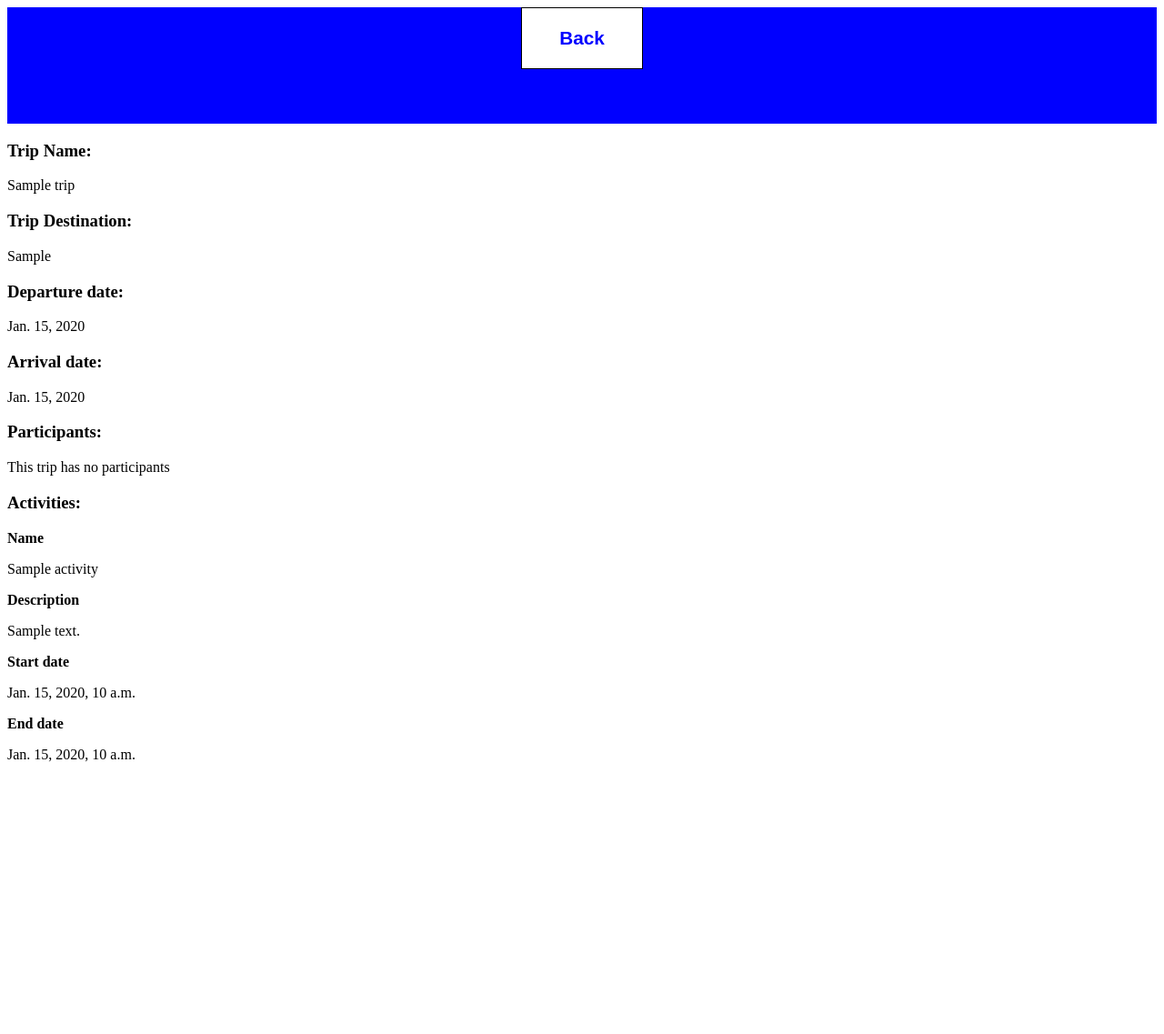
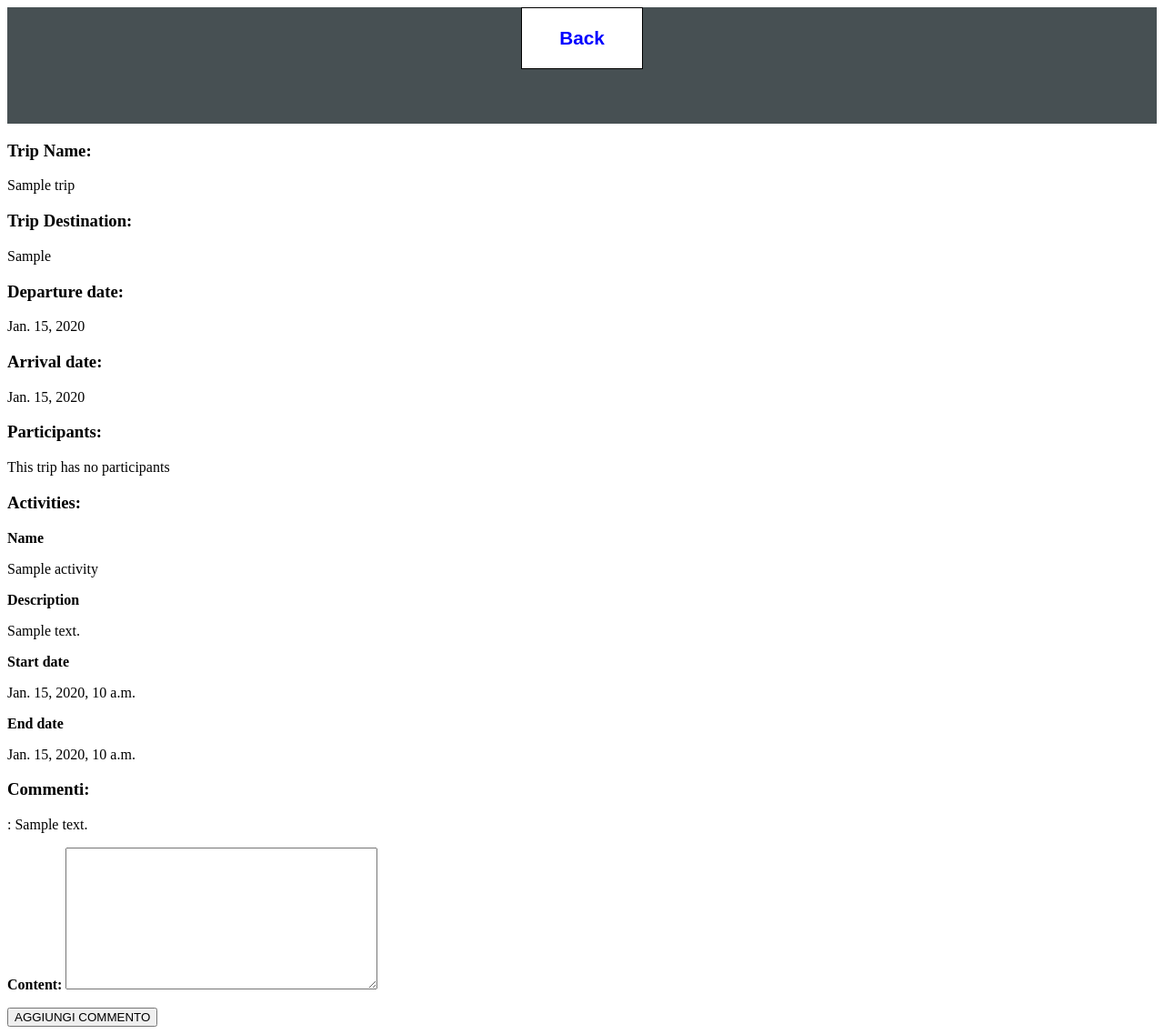
Before and after one commit to alessandrofloris/progettoIsw, a Django app: page /viewtrip/1 in a window 1280 px wide. Shown: the whole page at 91% size. Before the commit the page ends 838 px from the top, so only its background shows below. Run offline with Django 4.2, Linux system fonts and the light colour scheme; tables that the repository leaves empty hold one stand-in row (values such as "Sample post").

Commit message:
Implementation of invitation reject + visualization and creation of comments in tripdetails.html

```diff
--- a/travelGroup/forms.py
+++ b/travelGroup/forms.py
@@ -7,7 +7,7 @@ from django.contrib.auth.forms import UserCreationForm, AuthenticationForm
 
 
 class InvitationForm(forms.Form):
-    recipient_email = forms.EmailField(label='Email')
+    recipient_email = forms.EmailField(label='Email', widget=forms.EmailInput(attrs={'placeholder': 'Email'}))
     trip = forms.ModelChoiceField(queryset=None, label='Nome viaggio')
 
     def __init__(self, user, *args, **kwargs):
@@ -19,6 +19,8 @@ class InvitationForm(forms.Form):
         # Crea un campo di scelta per i viaggi
         self.fields['trip'].queryset = trips
 
+class CommentForm(forms.Form):
+    content = forms.CharField(widget=forms.Textarea)
 
 class RegistrationUserForm(UserCreationForm):
     class Meta(UserCreationForm):
--- a/travelGroup/static/travelGroup/tripsTemplate.css
+++ b/travelGroup/static/travelGroup/tripsTemplate.css
@@ -3,7 +3,7 @@
 header {
     height: 8em;
     width: 100%;
-    background: blue;
+    background: #475053;
 }
 
 .box-container{
--- a/travelGroup/templates/travelGroup/tripdetails.html
+++ b/travelGroup/templates/travelGroup/tripdetails.html
@@ -49,7 +49,7 @@
             <h3 class="field-label">Participants:</h3>
             {% if participants.count > 0 %}
                 {% for participant in participants %}
-                    <p class="field-content">{{ participant.name }} {{ participant.surname }}</p>
+                    <p class="field-content">{{ participant.first_name }} {{ participant.last_name }}</p>
                 {% endfor %}
             {% else %}
                 <p class="field-content">This trip has no participants</p>
@@ -74,6 +74,22 @@
             {% endif %}
         </div>
 
+
+        <div class="field_container">
+            <h3 class="field-label">Commenti:</h3>
+            {% if comments.count > 0 %}
+                {% for comment in comments %}
+                    <p class="field-content">{{ comment.user.username }}: {{ comment.content }}</p>
+                {% endfor %}
+            {% else %}
+                <p class="field-content">Nessun commento!</p>
+            {% endif %}
+        </div>
+        <form action="{% url 'travelGroup:add_comment' trip.id %}" method="post">
+            {% csrf_token %}
+            {{ comment_form.as_p }}
+            <button type="submit" name="add_comment" > AGGIUNGI COMMENTO</button>
+        </form>
     </div>
 
 {% endblock %}
--- a/travelGroup/urls.py
+++ b/travelGroup/urls.py
@@ -13,5 +13,6 @@ urlpatterns = [
     path("logout", views.logout_page, name='logout'),
     path("invite", views.invite),
     path("viewtrip/<int:trip_id>", views.view_trip, name='viewtrip'),
-    path('accetta_invito/<int:invitation_id>/', views.accetta_invito, name='accetta_invito'),
+    path('process_invitation/<int:invitation_id>/', views.process_invitation, name='process_invitation'),
+    path('add_comment/<int:trip_id>/', views.add_comment, name='add_comment'),
 ]
--- a/travelGroup/views.py
+++ b/travelGroup/views.py
@@ -1,8 +1,8 @@
 from django.db import IntegrityError
 from django.http import HttpResponse, HttpResponseRedirect
 from django.shortcuts import render, redirect
-from .models import Trip, CustomUser, Invitation
-from .forms import TripForm, ActivityFormSet, RegistrationUserForm, AuthenticationForm, InvitationForm
+from .models import Trip, CustomUser, Invitation, Comment
+from .forms import TripForm, ActivityFormSet, RegistrationUserForm, AuthenticationForm, InvitationForm, CommentForm
 from django.contrib.auth import login, logout
 from django.contrib import messages
 from django.contrib.auth.decorators import login_required
@@ -92,6 +92,7 @@ def invite(request):
 
     if request.method == 'POST':
         form = InvitationForm(request.user, request.POST)
+
         if form.is_valid():
             sender_user = request.user
             recipient_email = form.cleaned_data['recipient_email']
@@ -103,19 +104,20 @@ def invite(request):
             except IntegrityError:
                 return HttpResponse("You already made an identical invitation for this user")
 
-            return HttpResponseRedirect("invite")  # Reindirizza l'utente a una pagina di conferma
+            return HttpResponseRedirect("invite")
 
     else:
-        form = InvitationForm(request.user, request.POST)
+        form = InvitationForm(request.user)
 
     return render(request, 'travelGroup/invite.html', {'form': form, 'invitations_list': invitations_list})
 
 
+def process_invitation(request, invitation_id):
 
-def accetta_invito(request, invitation_id):
     try:
         invitation = Invitation.objects.get(pk=invitation_id)
-        if not invitation.state:  # Verifica che l'invito non sia già stato accettato in precedenza
+
+        if "accept" in request.POST:
             trip = invitation.trip
             user = request.user
 
@@ -126,20 +128,43 @@ def accetta_invito(request, invitation_id):
             invitation.state = True
             invitation.save()
 
+        if "decline" in request.POST:
+            invitation.delete()
+
     except Invitation.DoesNotExist:
         pass
 
     return redirect('travelGroup:mytrips')
 
+
 def view_trip(request, trip_id):
+
+    comment_form = CommentForm()
 
     trip = Trip.objects.get(id=trip_id)
     participants = trip.participants.all()
     activities = trip.activity_set.all()
+    comments = Comment.objects.filter(trip=trip)
 
     context = {
         "trip": trip,
         "participants": participants,
-        "activities": activities
+        "activities": activities,
+        "comments": comments
     }
-    return render(request, "travelGroup/tripdetails.html", context)
+    # return render(request, "travelGroup/tripdetails.html", context)
+    return render(request, "travelGroup/tripdetails.html", {"comment_form": comment_form, **context})
+
+def add_comment(request, trip_id):
+    current_user = request.user
+    trip = Trip.objects.get(id=trip_id)
+
+    if request.method == "POST":
+        comment_form = CommentForm(request.POST)
+        if comment_form.is_valid():
+            content = comment_form.cleaned_data['content']
+            new_comment = Comment.objects.create(content=content, user=current_user, trip=trip)
+            new_comment.save()
+
+    # Utilizza la funzione `redirect` per tornare alla pagina precedente
+    return redirect(request.META.get('HTTP_REFERER', 'mytrips'))
```
Also changed, not shown: travelGroup/templates/travelGroup/invite.html (+3 -4 lines), travelGroup/templates/travelGroup/trips.html (+0 -14 lines).
